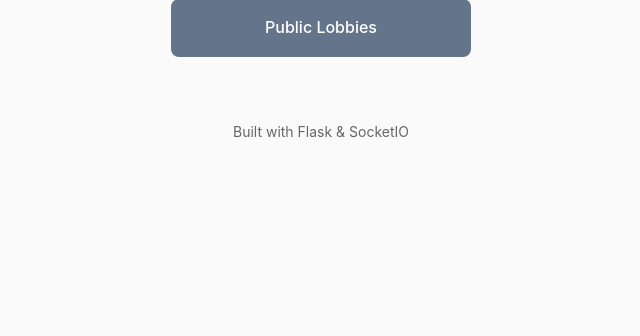
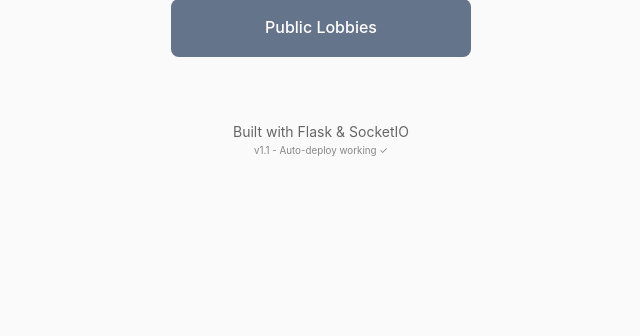
Before and after one commit to littlecrakage/skyjo-game, a Flask app: page / in a window 1280 px wide. Shown: the part 410-746 px from the top of the page, without its empty margins (319-959 px from the left). Run offline with Flask 3, Linux system fonts and the light colour scheme.

Commit message:
Test auto deploy (#12)
* hide kofi during games

* test autodeploy

```diff
--- a/app/templates/index.html
+++ b/app/templates/index.html
@@ -18,5 +18,6 @@
 
 <footer>
     <p data-i18n="footer_text">Built with Flask & SocketIO</p>
+    <p style="font-size: 0.7em; color: #888;">v1.1 - Auto-deploy working ✓</p>
 </footer>
 {% endblock %}
```
